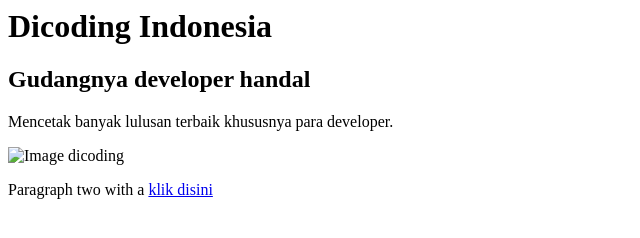
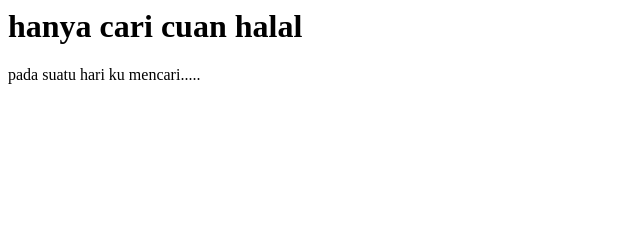
Before and after one commit to richigallery/richigallery.github-io, a plain HTML site: page index.html in a window 1280 px wide. Shown: the whole page, without its empty margins (0-640 px from the left). Drawn offline with Linux system fonts and the light colour scheme.

Commit message:
Update index.html

```diff
--- a/index.html
+++ b/index.html
@@ -1,15 +1,13 @@
 <html>
 <head>
 <meta name="google-site-verification" content="UbogKMZhtQLS3WxCGPP6VLS8E5R5-r5YiG-Ro4CTDxk" />
-  <title>Dicoding Indonesia Website</title>
+  <title>Semoga Berkah</title>
 </head>
 <body>
   <main>
-    <h1>Dicoding Indonesia</h1>
-    <h2>Gudangnya developer handal</h2>
-    <p>Mencetak banyak lulusan terbaik khususnya para developer.</p>
-    <img src="logo_dicoding.png" alt="Image dicoding">
-    <p>Paragraph two with a <a href="https://dicoding.com">klik disini</a></p>
+    <h1>hanya cari cuan halal</h1>
+     <p>pada suatu hari ku mencari.....</p>
+
   </main>
 </body>
 </html>
```
